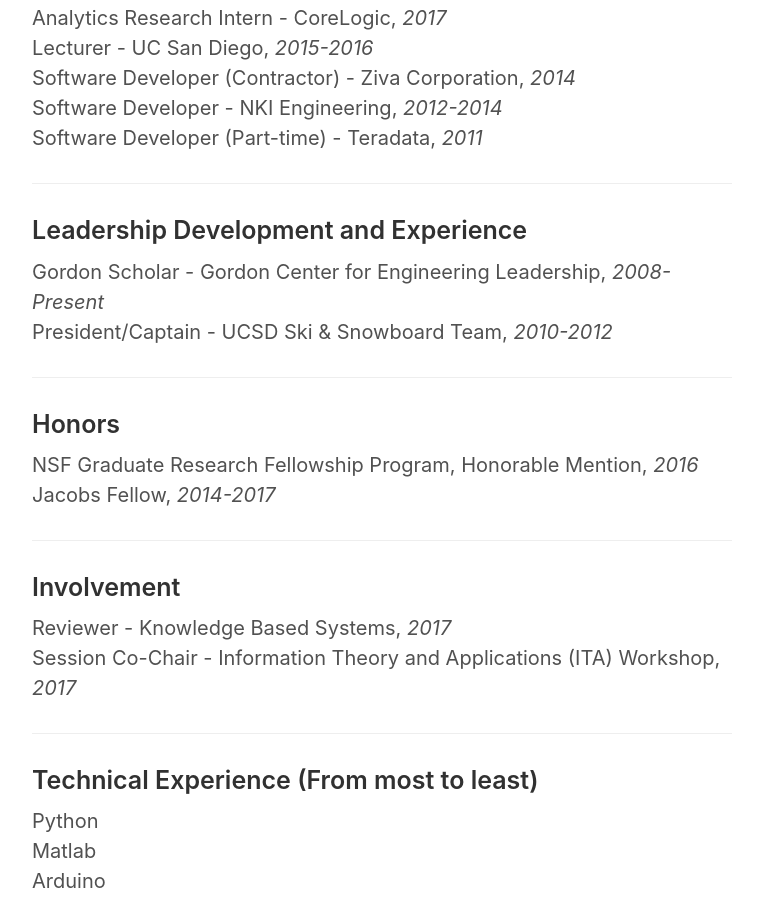
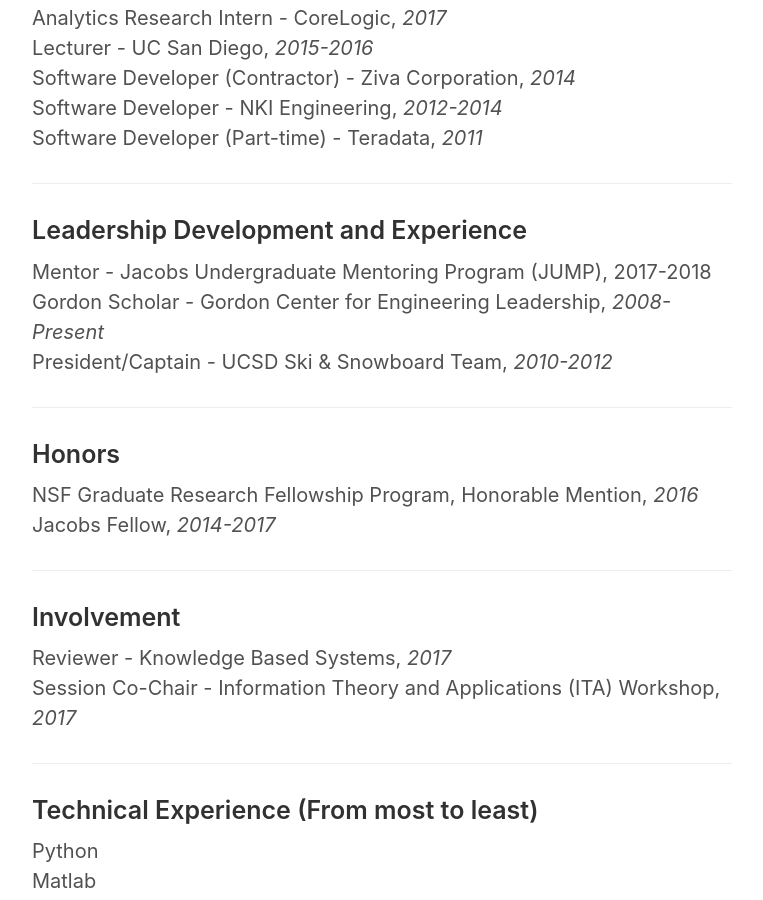
Before and after one commit to gabeschamberg/gabeschamberg.github.io, a Jekyll site: the page built from cv.md, in a window 1280 px wide and 900 px high, scrolled down 859 px. Shown: the whole window, without its empty margins (258-1021 px from the left). Built offline with Jekyll 4.4.1, drawn with Linux system fonts in a browser that asks for light colours.

Commit message:
updating cv

```diff
--- a/cv.md
+++ b/cv.md
@@ -39,6 +39,7 @@
 
 ### Leadership Development and Experience
 
+Mentor - Jacobs Undergraduate Mentoring Program (JUMP), 2017-2018
 Gordon Scholar - Gordon Center for Engineering Leadership, *2008-Present* \\
 President/Captain - UCSD Ski & Snowboard Team, *2010-2012*
 
```
Also changed, not shown: assets/posts/2017-08-10-neural-networks-and-logistic-regression/logreg1.png.
